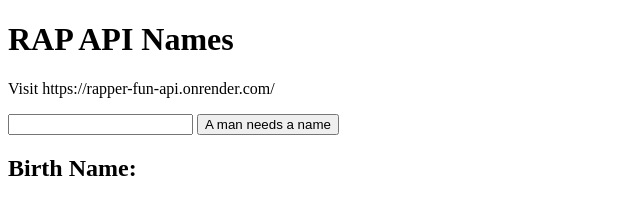
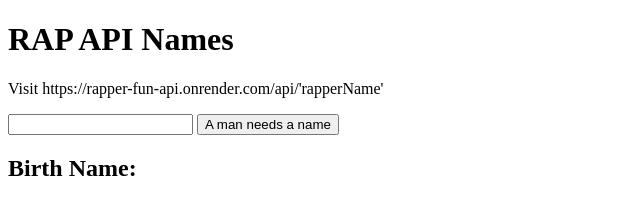
Before and after one commit to serleh/rapper-fun-api, a website: page index.html in a window 1280 px wide. Shown: the whole page, without its empty margins (0-640 px from the left). Drawn offline with Linux system fonts and the light colour scheme.

```diff
--- a/index.html
+++ b/index.html
@@ -7,7 +7,7 @@
   </head>
   <body>
     <h1>RAP API Names</h1>
-    <p>Visit https://rapper-fun-api.onrender.com/<rapperName></p>
+    <p>Visit https://rapper-fun-api.onrender.com/api/'rapperName'</p>
     <input type="text" />
     <button>A man needs a name</button>
     <h2>Birth Name:</h2>
```
